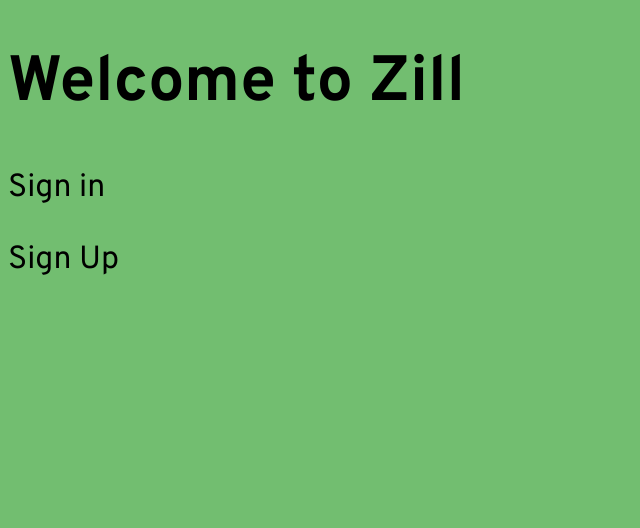
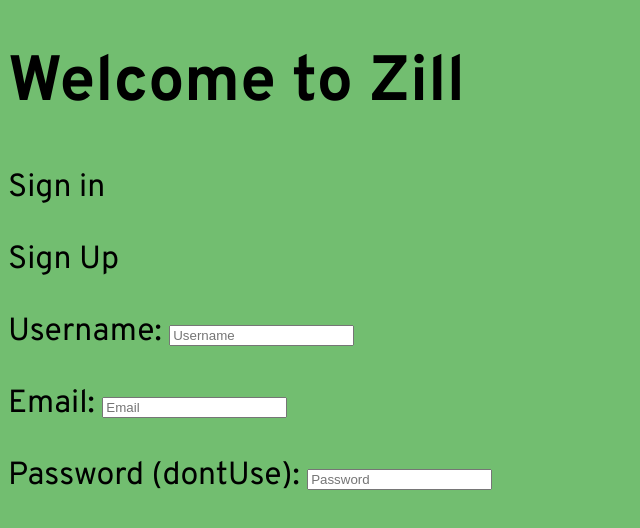
Before and after one commit to louis-fowler/zill-beta, a React (Create React App) app: page / in a window 1280 px wide. Shown: the top 528 px of the page, without its empty margins (0-640 px from the left). Built offline with nearby package versions, Linux system fonts and the light colour scheme.

Commit message:
day end commit

```diff
--- a/package.json
+++ b/package.json
@@ -6,10 +6,13 @@
     "@testing-library/jest-dom": "^4.2.4",
     "@testing-library/react": "^9.3.2",
     "@testing-library/user-event": "^7.1.2",
+    "knex": "^0.21.1",
     "react": "^16.12.0",
     "react-dom": "^16.12.0",
     "react-router-dom": "^5.2.0",
     "react-scripts": "3.4.1",
+    "sqlite3": "^4.2.0",
+    "superagent": "^5.2.2",
     "yarn": "^1.22.4"
   },
   "scripts": {
--- a/src/components/SignInPage/Register/Register.jsx
+++ b/src/components/SignInPage/Register/Register.jsx
@@ -1,12 +1,50 @@
 import React, { useState } from 'react'
 
 function Register() {
-  const [newUser, setNewUser] = (useState = {
+  const [newUser, setNewUser] = useState({
     userName: '',
     email: '',
     password: '',
   })
-  return <div></div>
+
+  const handleInput = e => {
+    const addUser = { ...newUser }
+    const { value, name } = e.target
+    addUser[name] = value
+    setNewUser(addUser)
+  }
+
+  return (
+    <div>
+      <p>
+        Username:{' '}
+        <input
+          type="text"
+          placeholder="Username"
+          name="userName"
+          onChange={handleInput}
+        />
+      </p>
+      <p>
+        Email:{' '}
+        <input
+          type="text"
+          placeholder="Email"
+          name="email"
+          onChange={handleInput}
+        />
+      </p>
+      <p>
+        Password (dontUse):{' '}
+        <input
+          type="password"
+          placeholder="Password"
+          name="password"
+          onChange={handleInput}
+        />
+      </p>
+    </div>
+  )
 }
 
 export default Register
--- a/src/components/SignInPage/SignInPage.jsx
+++ b/src/components/SignInPage/SignInPage.jsx
@@ -9,6 +9,7 @@ function SignInPage() {
       <h1>Welcome to Zill</h1>
       <p>Sign in</p>
       <p>Sign Up</p>
+      <Register />
     </div>
   )
 }
```
Also changed, not shown: knexfile.js (added, +44 -0 lines), migrations/20200625135922_users.js (added, +8 -0 lines), client/api.js (deleted), src/api.js (added), 1 other file (tests, documents, lock files or other folders).
